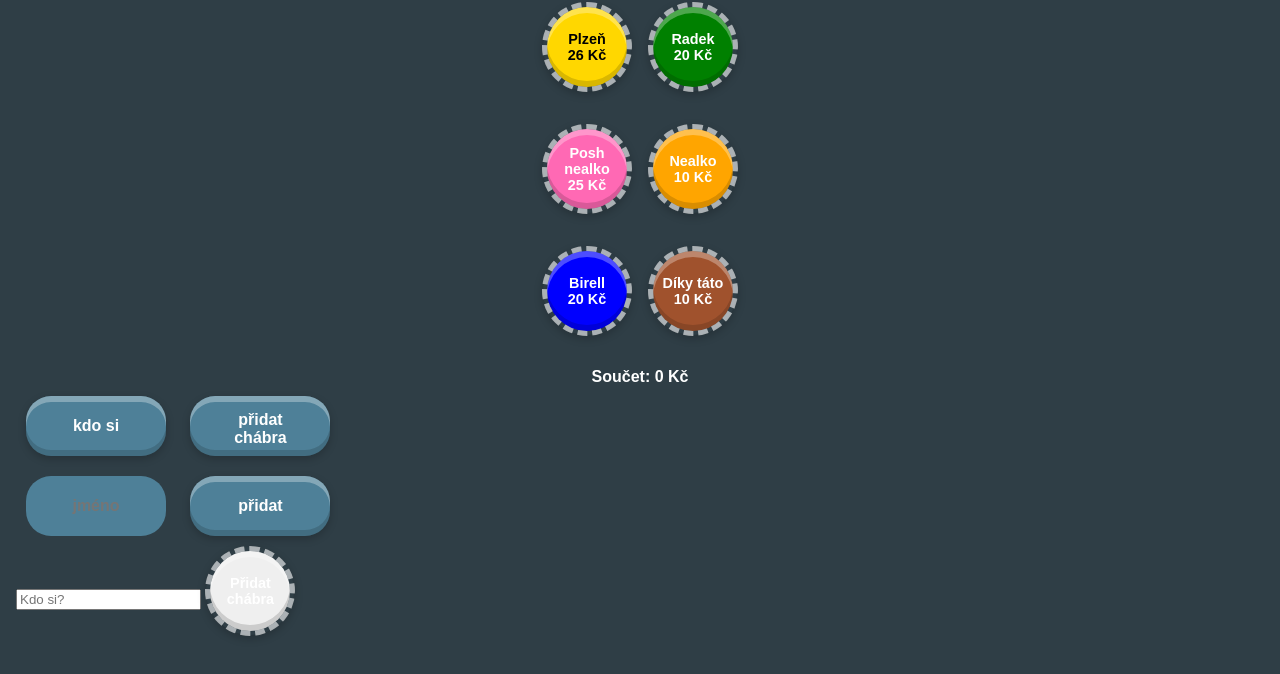
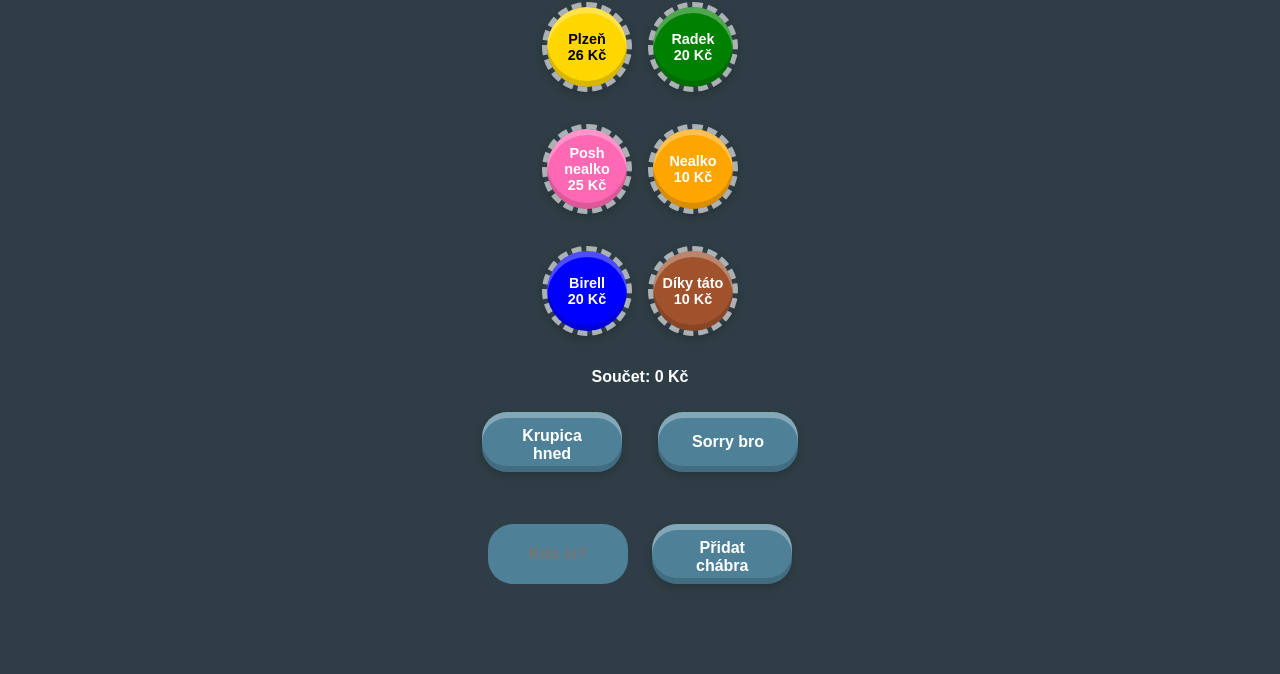
Before and after one commit to racochejlisdadnow/pitickaodtatky, a plain HTML site: page index.html in a window 1280 px wide. Shown: the part 94-768 px from the top of the page. Drawn offline with Linux system fonts and the light colour scheme.

Commit message:
Update index.html

```diff
--- a/index.html
+++ b/index.html
@@ -89,14 +89,14 @@
       text-align: center;
     }
 
-    .action-btn {
-  box-sizing: border-box;
-  font-family: inherit;
-  line-height: normal;
-  appearance: none;
-  -webkit-appearance: none;
-  vertical-align: middle;
-  text-align: center;
+    #actions {
+      margin-top: 1em;
+      display: flex;
+      justify-content: center;
+      gap: 1em;
+    }
+
+    #actions button {
   border-radius: 25px;
   padding: 15px 20px;
   margin: 10px;
@@ -111,7 +111,7 @@
   transition: transform 0.2s ease, background-color 0.3s ease;
 }
 
-.action-btn:hover {
+#actions button:hover {
   transform: scale(1.05);
   background-color: #618985;
 }
@@ -121,6 +121,63 @@
       margin-top: 1.5em;
       text-align: center;
     }
+
+    #new-user {
+      margin-top: 2em;
+      text-align: center;
+    }
+
+#new-user input[type="text"],
+#new-user button {
+  box-sizing: border-box;
+  font-family: inherit;
+  line-height: normal;
+  appearance: none;
+  -webkit-appearance: none;
+  vertical-align: middle;
+}
+
+#new-user input[type="text"] {
+  border-radius: 25px;
+  padding: 15px 20px;
+  margin: 10px;
+  width: 140px;
+  height: 60px;
+  font-size: 16px;
+  font-weight: bold;
+  background-color: #4e8098;
+  color: white;
+  border: none;
+  cursor: pointer;
+  transition: transform 0.2s ease, background-color 0.3s ease;
+  text-align: center;
+}
+
+#new-user input[type="text"]:hover {
+  transform: scale(1.05);
+  background-color: #618985;
+}
+
+#new-user button {
+  border-radius: 25px;
+  padding: 15px 20px;
+  margin: 10px;
+  width: 140px;
+  height: 60px;
+  font-size: 16px;
+  font-weight: bold;
+  background-color: #4e8098;
+  color: white;
+  border: none;
+  cursor: pointer;
+  transition: transform 0.2s ease, background-color 0.3s ease;
+  text-align: center;
+}
+
+#new-user button:hover {
+  transform: scale(1.05);
+  background-color: #618985;
+}
 
     }
   </style>
@@ -148,15 +205,9 @@
   <div id="summary">Součet: 0 Kč</div>
 
   <div id="actions">
-  <button class="action-btn">kdo si</button>
-  <button class="action-btn">přidat chábra</button>
-</div>
-
-<div id="new-user">
-  <input type="text" class="action-btn" placeholder="jméno">
-  <button class="action-btn">přidat</button>
-</div>
-
+    <button onclick="payToday()">Krupica hned</button>
+    <button onclick="payLater()">Sorry bro</button>
+  </div>
 
   <div id="qr"></div>
 
```
